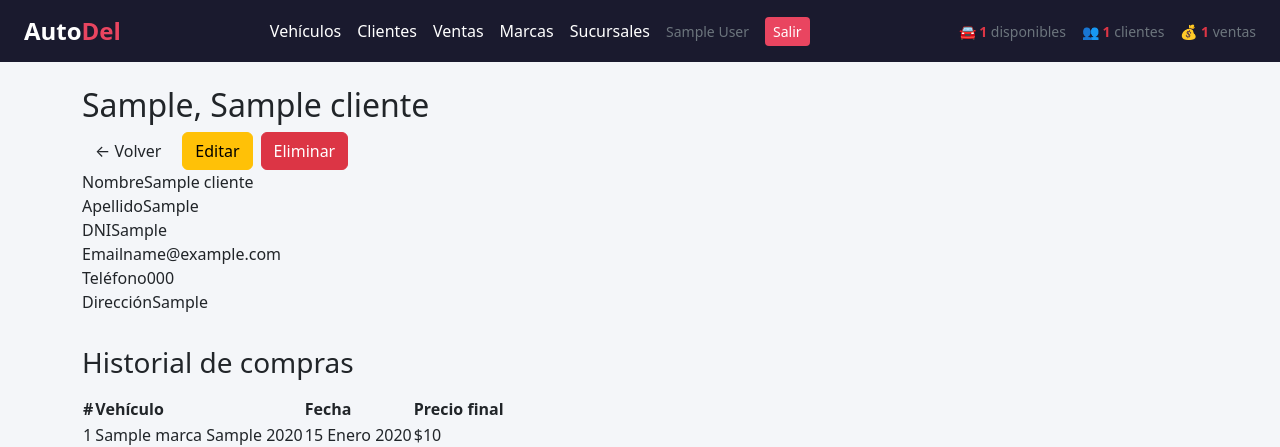
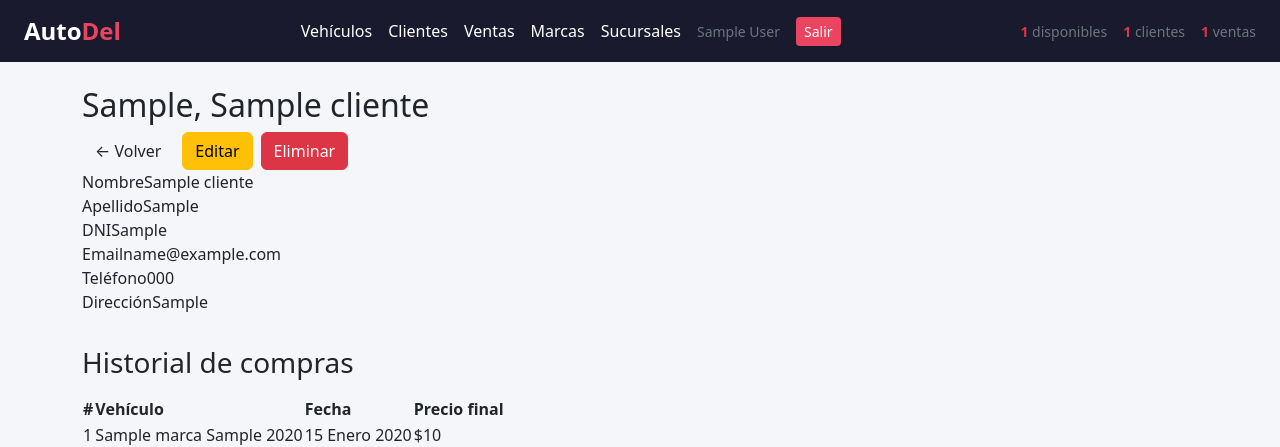
Before and after one commit to Dsan04/concesionaria, a Django app: page /clientes/1/ in a window 1280 px wide. Shown: the top 447 px of the page. Run offline with Django 5.2, Linux system fonts and the light colour scheme; a user stored in the database is signed in; tables that the repository leaves empty hold one stand-in row (values such as "Sample post").

Commit message:
estetica

```diff
--- a/templates/base.html
+++ b/templates/base.html
@@ -53,10 +53,10 @@
             {% endif %}
         </div>
         <div class="d-flex gap-3 text-secondary small ms-3">
-            <span>🚘 <strong class="text-danger">{{ total_vehiculos_disponibles }}</strong> disponibles</span>
+            <span><strong class="text-danger">{{ total_vehiculos_disponibles }}</strong> disponibles</span>
             {% if user.is_authenticated %}
-            <span>👥 <strong class="text-danger">{{ total_clientes }}</strong> clientes</span>
-            <span>💰 <strong class="text-danger">{{ total_ventas }}</strong> ventas</span>
+            <span><strong class="text-danger">{{ total_clientes }}</strong> clientes</span>
+            <span><strong class="text-danger">{{ total_ventas }}</strong> ventas</span>
             {% endif %}
         </div>
     </div>
```
